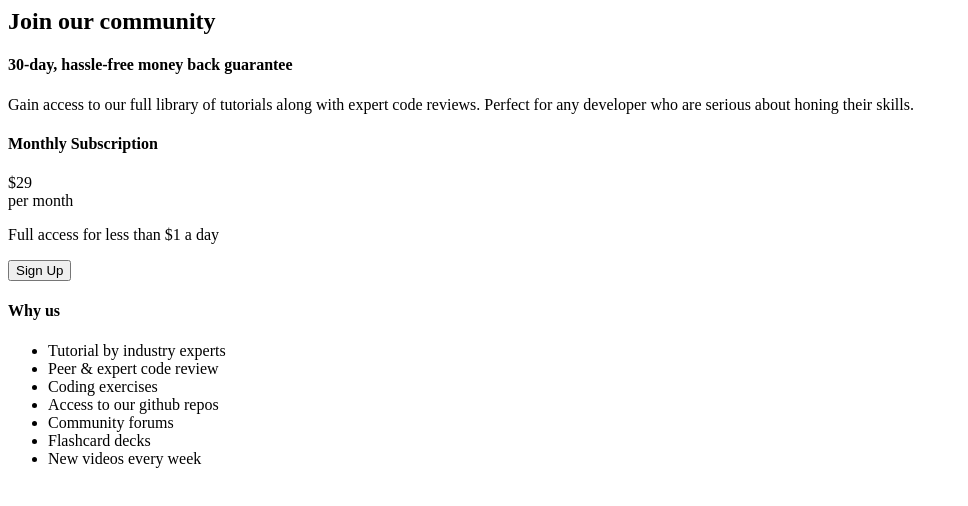
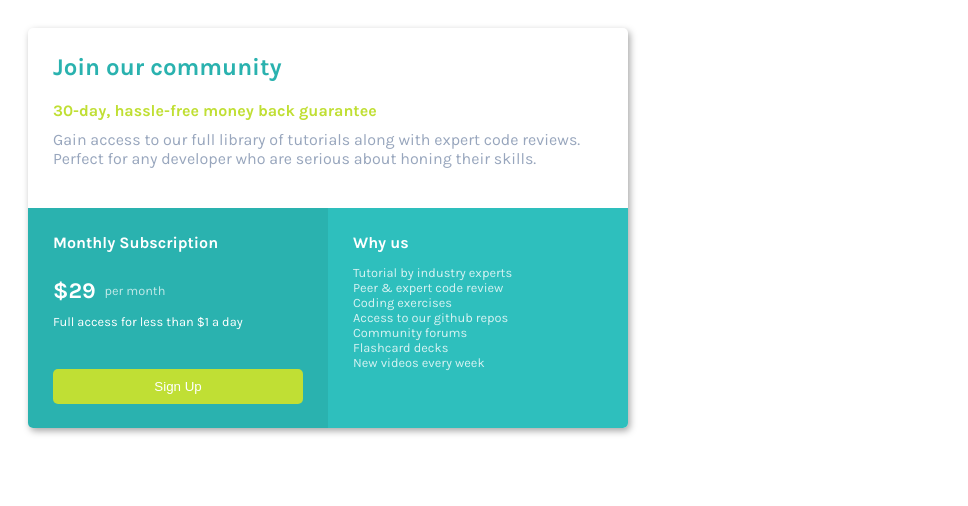
Before and after one commit to JohnPugh688/pricing-card-frontend-mentor-ch, a plain HTML site: page index.html in a window 1280 px wide. Shown: the whole page, without its empty margins (0-968 px from the left). Drawn offline with Linux system fonts and the light colour scheme.

Commit message:
Update index.html

```diff
--- a/index.html
+++ b/index.html
@@ -2,9 +2,9 @@
   <head>
     <title>Pricing card</title>
     <link rel="preconnect" href="https://fonts.googleapis.com">
-<link rel="preconnect" href="https://fonts.gstatic.com" crossorigin>
-<link href="https://fonts.googleapis.com/css2?family=Karla:wght@400;700&display=swap" rel="stylesheet">
-    <link href="./style.css" rel=stylesheet">
+  <link rel="preconnect" href="https://fonts.gstatic.com" crossorigin>
+  <link href="https://fonts.googleapis.com/css2?family=Karla:wght@400;700&display=swap" rel="stylesheet">
+    <link href="./style.css" rel="stylesheet">
     <head/>
       <body>
  <div id="card">
```
